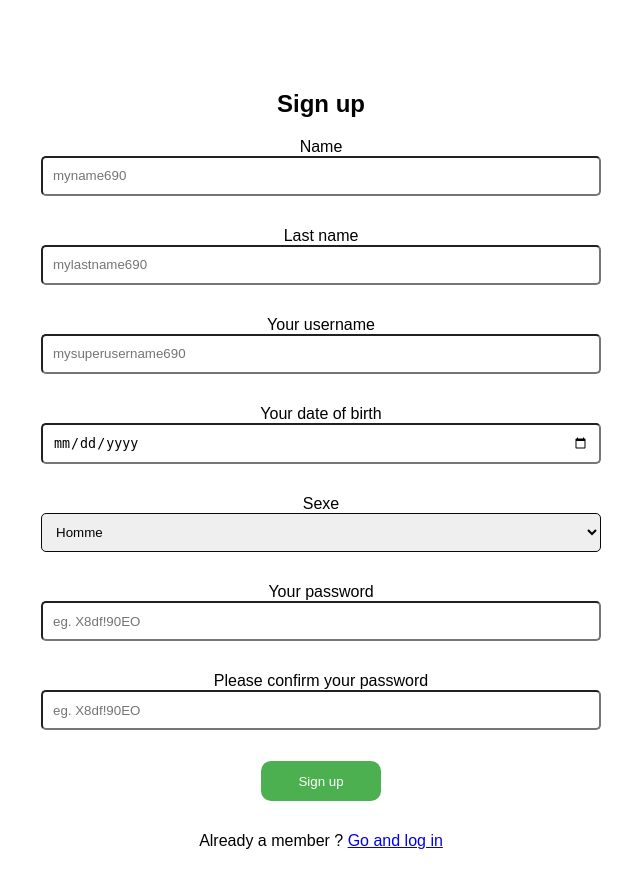
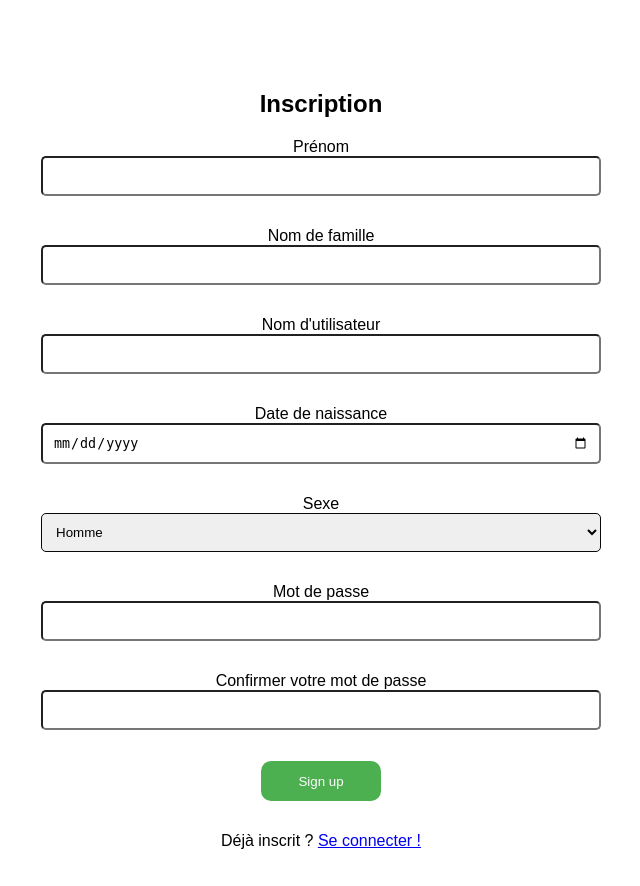
Before and after one commit to lemadnightofficiel/Gestion-Projet-Suivi-Medical, a Flask app: page /signup in a window 1280 px wide. Shown: the whole page, without its empty margins (319-959 px from the left). Run offline with Flask 3, Linux system fonts and the light colour scheme.

Commit message:
translated signup and login pages into french

```diff
--- a/templates/join-us.html
+++ b/templates/join-us.html
@@ -11,24 +11,24 @@
         <!-- Main registration form -->
             <article id="register" class="animate form">
                 <form method="post">
-                    <h1>Sign up</h1>
+                    <h1>Inscription</h1>
                     <p>
-                        <label for="usernamesignup" class="uname" data-icon="u">Name</label>
-                        <input id="namesignup" name="name" required="required" type="text" placeholder="myname690" />
+                        <label for="usernamesignup" class="uname" data-icon="u">Prénom</label>
+                        <input id="namesignup" name="name" required="required" type="text" />
                     </p>
 
                     <p>
-                        <label for="usernamesignup" class="uname" data-icon="u">Last name</label>
-                        <input id="lastnamesignup" name="lastname" required="required" type="text" placeholder="mylastname690" />
+                        <label for="usernamesignup" class="uname" data-icon="u">Nom de famille</label>
+                        <input id="lastnamesignup" name="lastname" required="required" type="text" />
                     </p>
 
                     <p>
-                        <label for="date" class="uname" data-icon="u">Your username</label>
-                        <input id="usernamesignup" name="username" required="required" type="text" placeholder="mysuperusername690" />
+                        <label for="date" class="uname" data-icon="u">Nom d'utilisateur</label>
+                        <input id="usernamesignup" name="username" required="required" type="text" />
                     </p>
 
                     <p>
-                        <label for="datesignup" class="uname" data-icon="u">Your date of birth</label>
+                        <label for="datesignup" class="uname" data-icon="u">Date de naissance</label>
                         <input id="datesignup" name="birthday" required="required" type="date" min="1000-01-01" max="9999-12-31"/>
                     </p>
 
@@ -41,13 +41,13 @@
                     </p>
 
                     <p>
-                        <label for="passwordsignup" class="youpasswd" data-icon="p">Your password</label>
-                        <input id="passwordsignup" name="password" required="required" type="password" placeholder="eg. X8df!90EO" />
+                        <label for="passwordsignup" class="youpasswd" data-icon="p">Mot de passe</label>
+                        <input id="passwordsignup" name="password" required="required" type="password" />
                     </p>
 
                     <p>
-                        <label for="passwordsignup_confirm" class="youpasswd" data-icon="p">Please confirm your password</label>
-                        <input id="passwordsignup_confirm" name="password_confirm" required="required" type="password" placeholder="eg. X8df!90EO" />
+                        <label for="passwordsignup_confirm" class="youpasswd" data-icon="p">Confirmer votre mot de passe</label>
+                        <input id="passwordsignup_confirm" name="password_confirm" required="required" type="password" />
                     </p>
                     <p>{{message}}</p>
                     <p class="signin button">
@@ -55,8 +55,8 @@
                     </p>
 
                     <p class="ink">
-                        Already a member ?
-                        <a href="/" class="to_register">Go and log in</a>
+                        Déjà inscrit ?
+                        <a href="/" class="to_register">Se connecter !</a>
                     </p>
                 </form>
             </article>
--- a/views.py
+++ b/views.py
@@ -19,7 +19,7 @@ def login():
         if database_functions.check_user(username) and password == database_functions.check_password(username): # Checks if valid username and password
             return redirect(url_for("views.form", username=username)) # Redirect to the medical form page
         else:
-            return render_template("login.html", message = "Invalid Username or Password") # Error message if invalid
+            return render_template("login.html", message = "Nom d'utilisateur ou Mot de passe invalide!") # Error message if invalid
     return render_template("login.html") # Specifies the page displayed
 
 # Signup page
@@ -43,9 +43,9 @@ def signup():
         password = request.form.get('password')
         password_confirm = request.form.get('password_confirm')
         if database_functions.check_user(username): # Checks if user already exists
-            return render_template("join-us.html", message = "User already exists! If this is you, go to the login page")
+            return render_template("join-us.html", message = "Cet utilisateur existe déjà ! Si c'est vous, connectez-vous !")
         if password != password_confirm: # Check for valid password confirmation
-            return render_template("join-us.html", message = "Please confirm your new password")
+            return render_template("join-us.html", message = "Veuillez confirmer votre mot de passe")
         database_functions.send_to_users_db(name,lastname,sex,birthday,username, password) # Add the new account to the database
         return redirect(url_for("views.login")) # Redirects to the login page
     return render_template("join-us.html")  # Specifies the page displayed
```
Also changed, not shown: static/report.css (+0 -8 lines), templates/login.html (+7 -7 lines), templates/report.html (+0 -8 lines).
